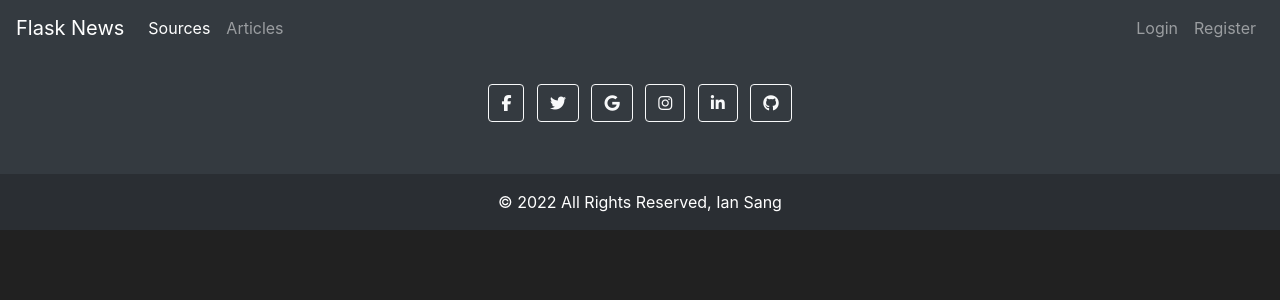
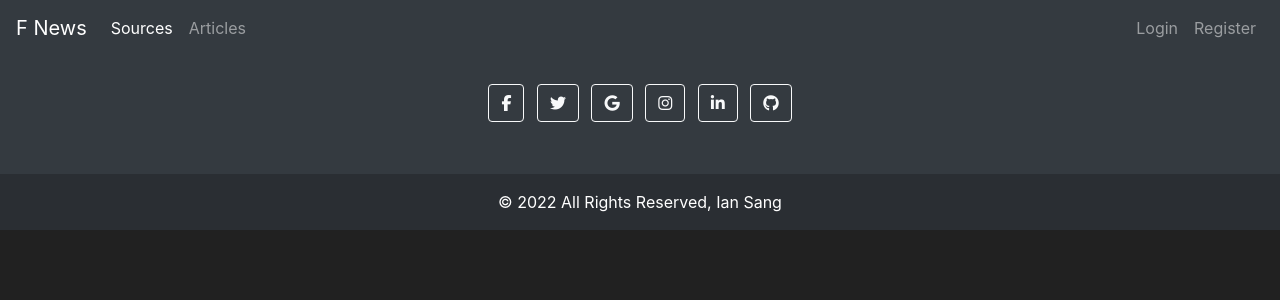
Before and after one commit to IanoSang/News-API, a Flask app: template app/templates/base.html in a window 1280 px wide. Shown: the top 300 px of the page. Run offline with Flask 2, Linux system fonts and the light colour scheme; the template is opened without the code that fills it, so the values that code supplies are empty; some libraries are stand-ins or nearby versions.

Commit message:
deploying

```diff
--- a/app/templates/base.html
+++ b/app/templates/base.html
@@ -12,7 +12,7 @@
 </head>
 <body>
  <nav class="navbar navbar-expand-md navbar-dark bg-dark">
-      <a class="navbar-brand" href="#">Flask News</a>
+      <a class="navbar-brand" href="#">F News</a>
       <button class="navbar-toggler" type="button" data-toggle="collapse" data-target="#navbarNav">
         <span class="navbar-toggler-icon"></span>
       </button>
```
Also changed, not shown: requirements.txt (added, +12 -0 lines), 1 other file.
